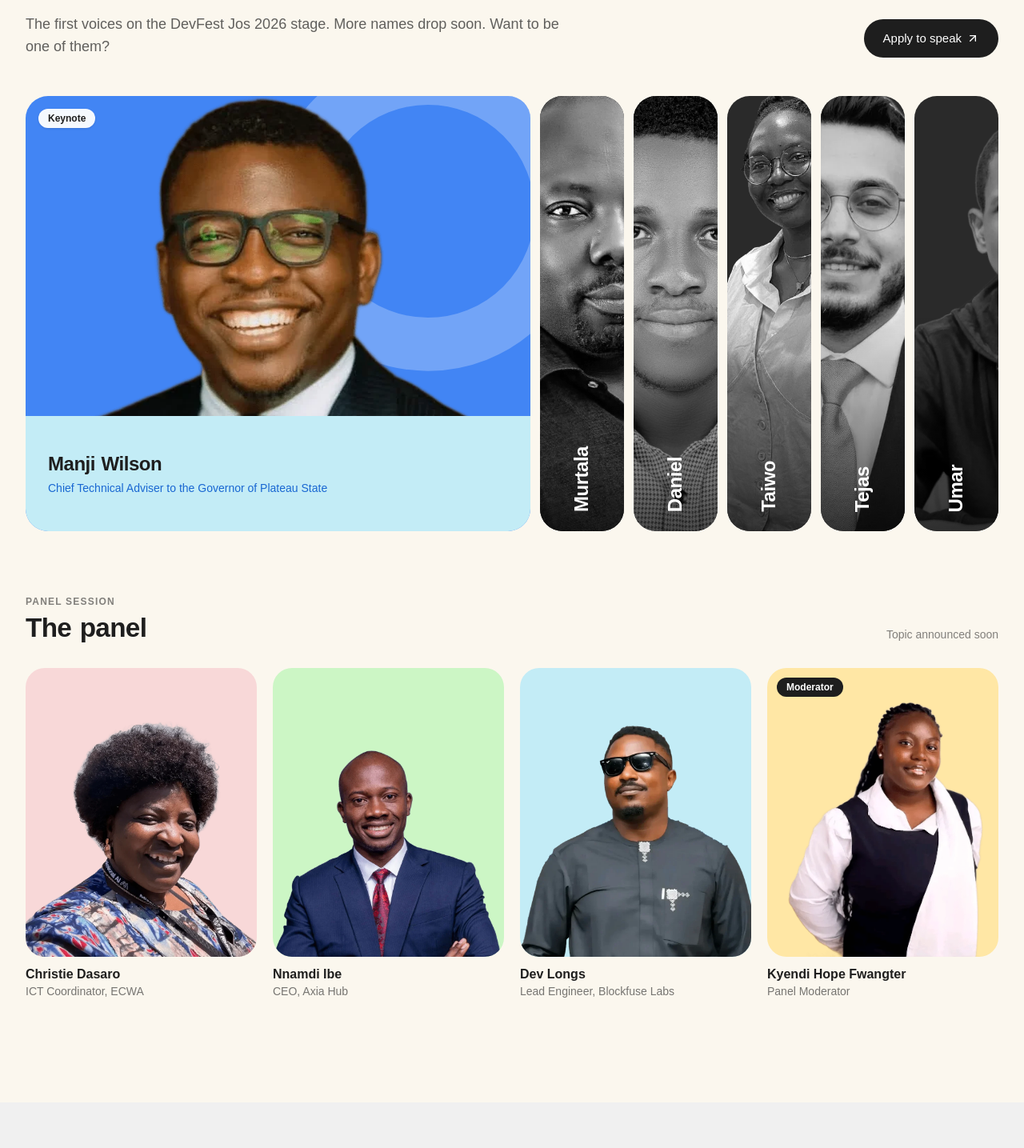
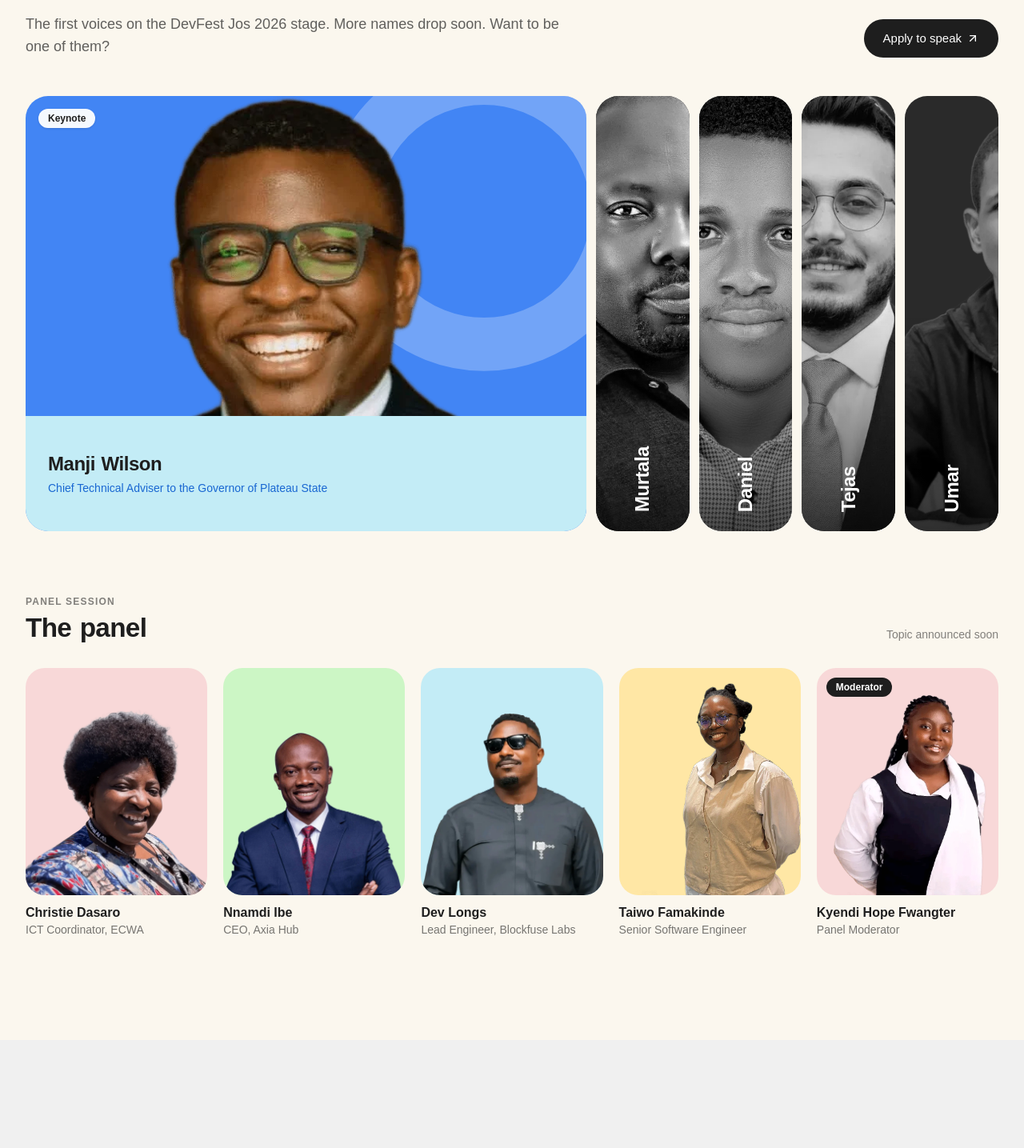
Before and after one commit to olathedev/gdg-jos-website-v1, a Next.js app: page / in a window 1280 px wide. Shown: the part 3503-4938 px from the top of the page at 80% size. Built offline with nearby package versions, Linux system fonts and the light colour scheme; no server answers; a web font is replaced by a local one.

Commit message:
content: Taiwo Famakinde moves to the panel

```diff
--- a/data/devfest26.ts
+++ b/data/devfest26.ts
@@ -92,12 +92,6 @@ export const speakers2026: { name: string; role: string; image: string; topic?:
     topic: "API First or API Fast? Designing APIs That Scale from MVP to Production",
   },
   {
-    name: "Taiwo Famakinde",
-    role: "Senior Software Engineer",
-    image: "/speakers/taiwo-famakinde.webp",
-    topic: "Building Production Tool-Calling Pipelines with Gemini Enterprise Agent Platform",
-  },
-  {
     name: "Tejas Pravinbhai Patel",
     // Full title: IEEE Award-Winning Researcher | Best Keynote Speaker | Sr. Software Engineer at Amazon | AI Systems & Agent Architect
     role: "Sr. Software Engineer at Amazon · IEEE Award-Winning Researcher",
@@ -119,6 +113,7 @@ export const panel2026: { title: string | null; members: { name: string; role: s
     { name: "Christie Dasaro", role: "ICT Coordinator, ECWA", image: "/speakers/christie-dasaro.webp" },
     { name: "Nnamdi Ibe", role: "CEO, Axia Hub", image: "/speakers/nnamdi-ibe.webp" },
     { name: "Dev Longs", role: "Lead Engineer, Blockfuse Labs", image: "/speakers/dev-longs.webp" },
+    { name: "Taiwo Famakinde", role: "Senior Software Engineer", image: "/speakers/taiwo-famakinde.webp" },
     { name: "Kyendi Hope Fwangter", role: "Panel Moderator", image: "/speakers/kyendi-hope-fwangter.webp", moderator: true },
   ],
 };
```
